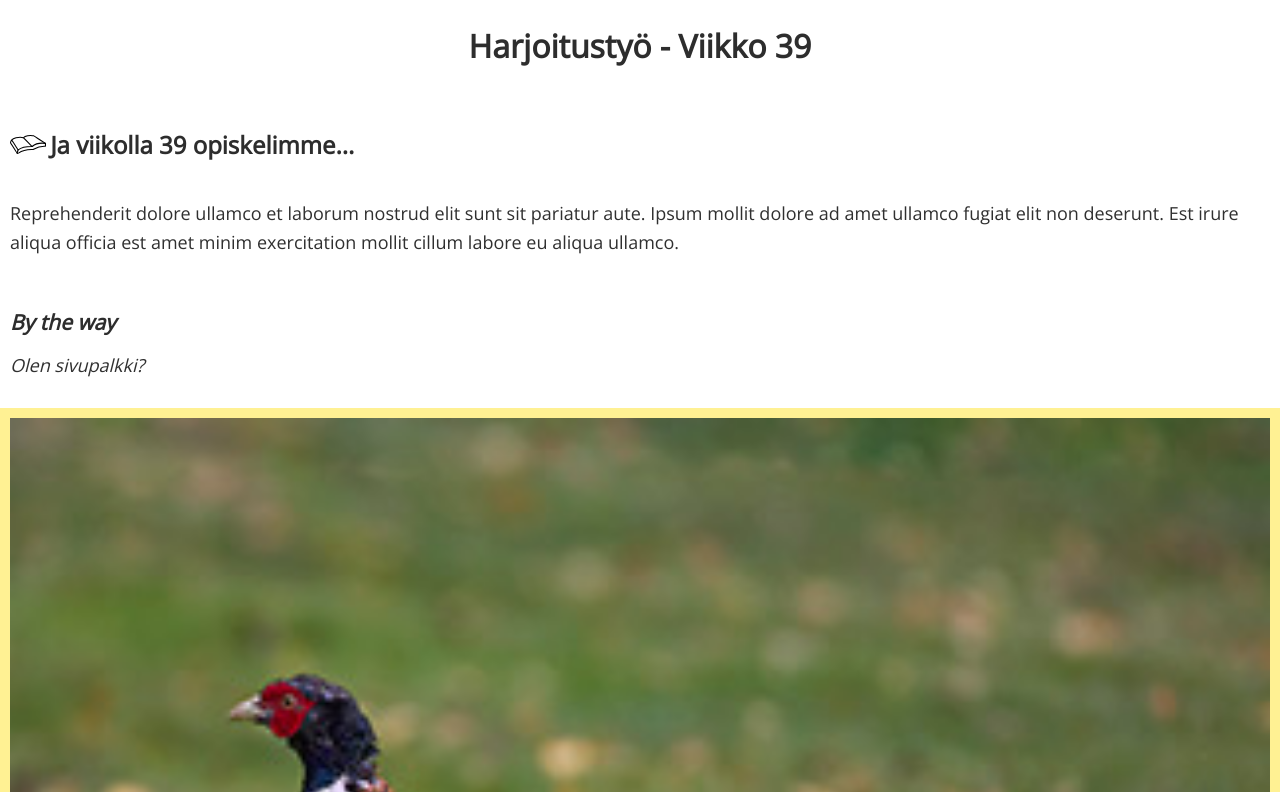
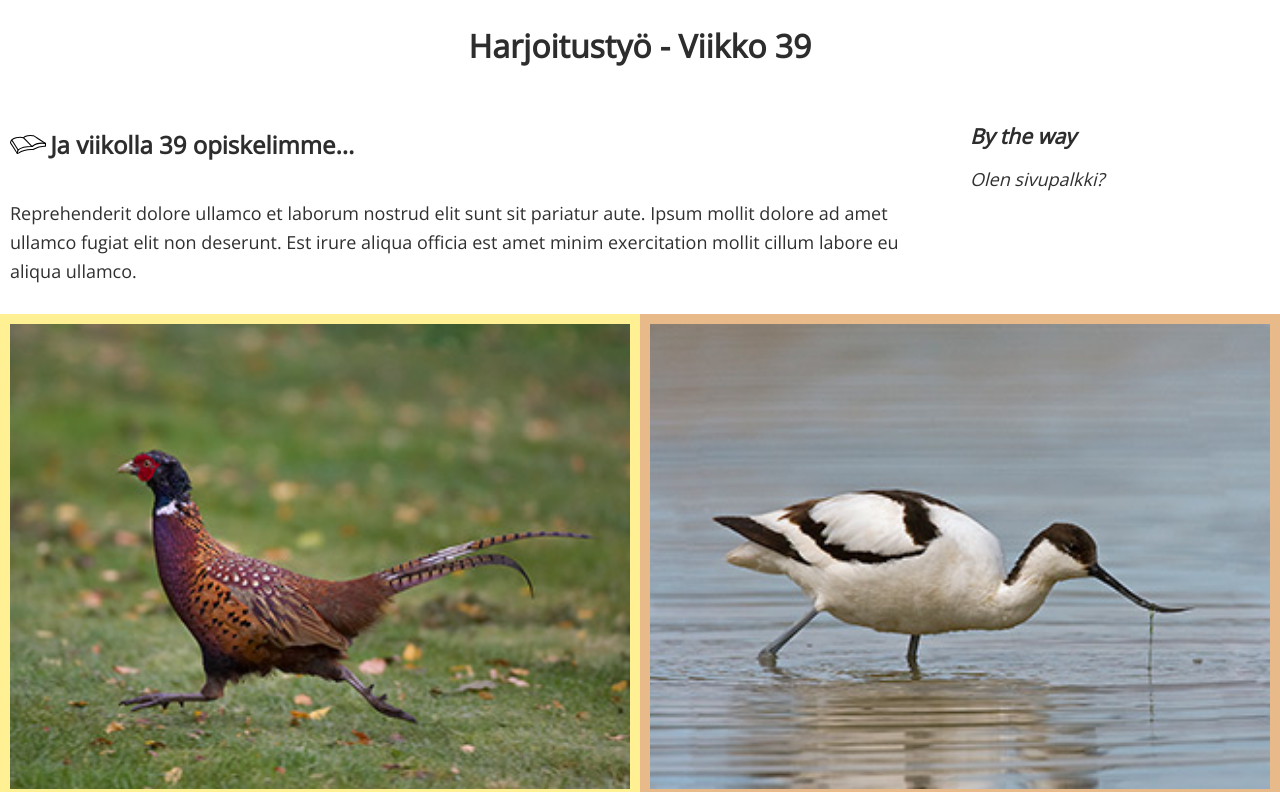
Before and after one commit to JAMK-IT-STUDENT/ttms0400-web-visualisointi-yhteinen-harjoitus-TeemuTT, a plain HTML site: page w39/w39.html in a window 1280 px wide. Shown: the part 805-1597 px from the top of the page. Drawn offline with nearby package versions, Linux system fonts and the light colour scheme.

Commit message:
Add tablet layout. Show two articles side-by-side

```diff
--- a/w39/style/w39.css
+++ b/w39/style/w39.css
@@ -5,6 +5,12 @@
 
 body {
     margin: 0px;
+    display: flex;
+    flex-flow: row wrap;
+}
+
+header, nav, main, article, section, footer {
+    width: 100%;
 }
 
 header {
@@ -84,3 +90,15 @@ aside {
     line-height: 1;
     font-size: 14px;
 }
+
+@media screen and (min-width: 768px) {
+    main {
+        width: 75%;
+    }
+    aside {
+        width: 25%;
+    }
+    article {
+        width: 50%;
+    }
+}
```
